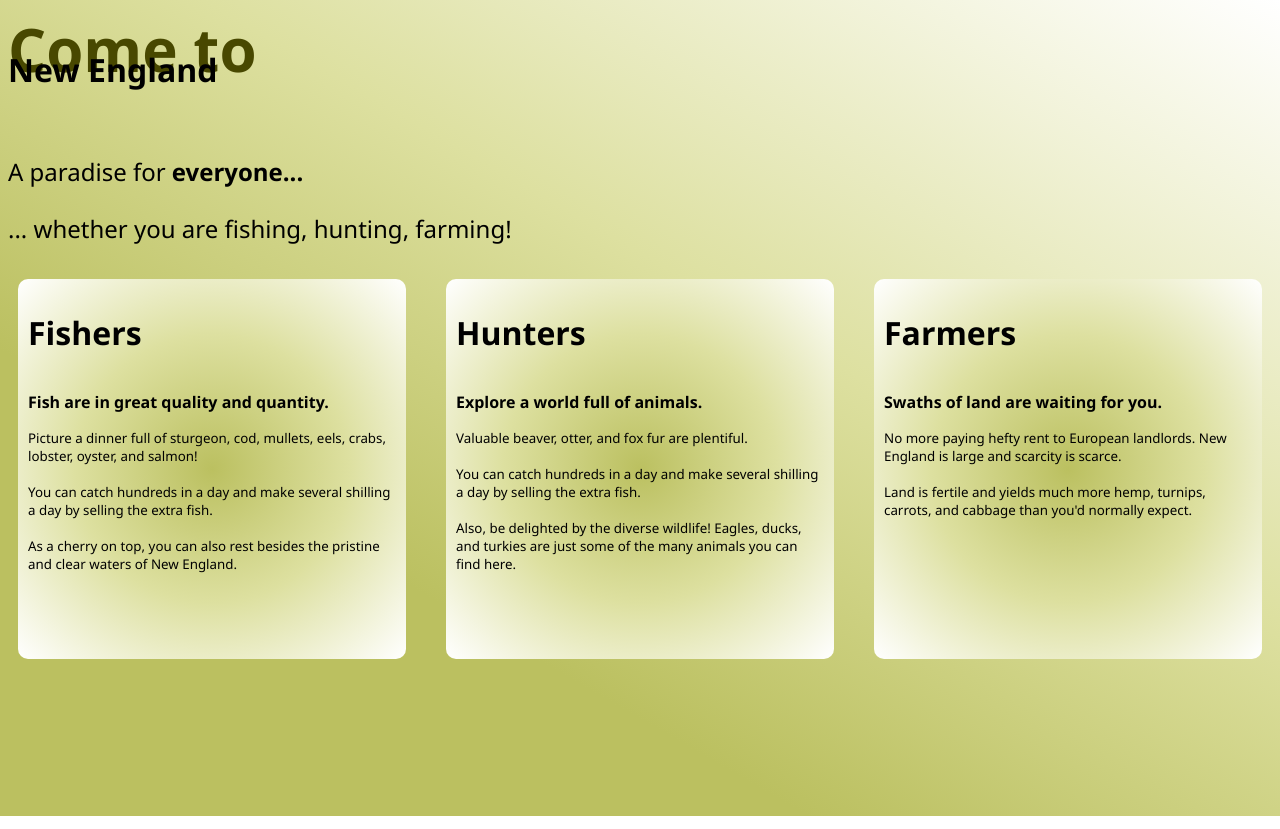
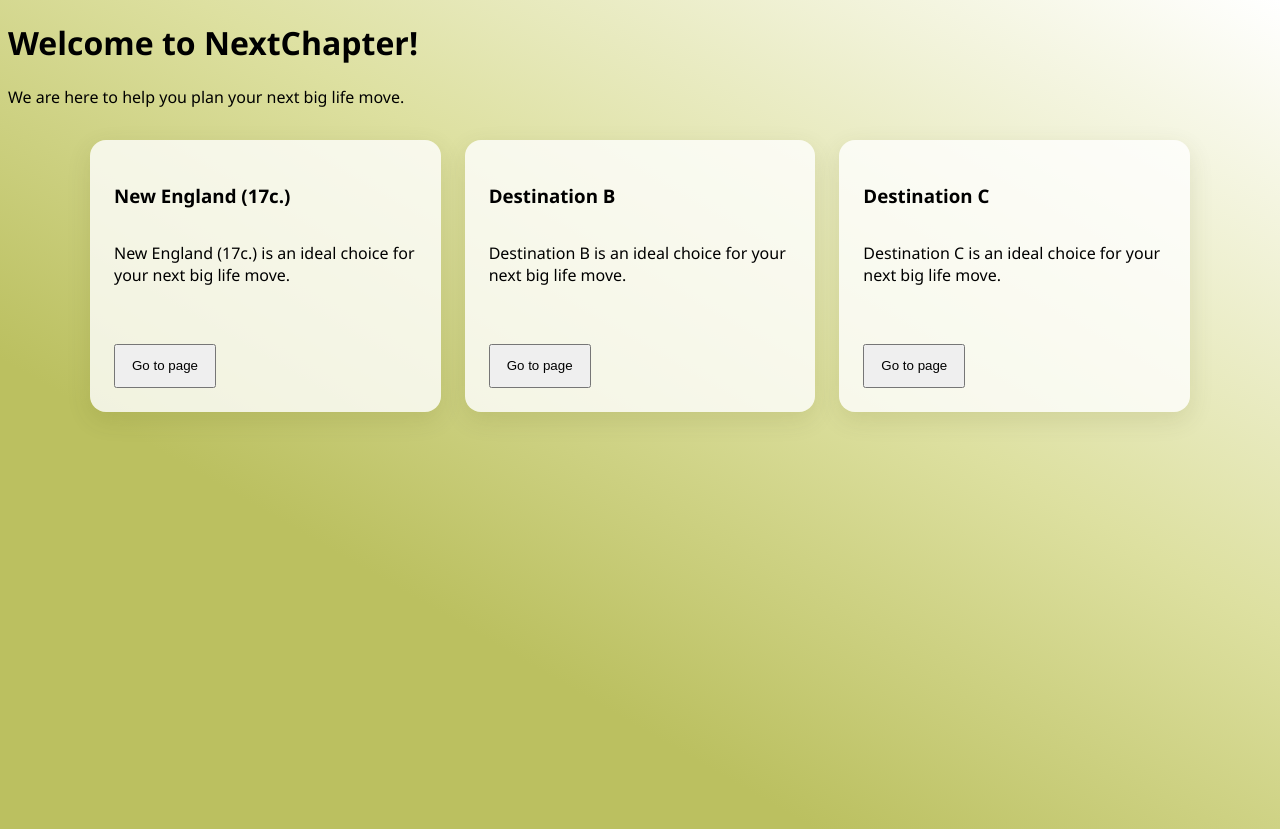
Before and after one commit to Yoon-Ha-Hwang/next-chapter, a plain HTML site: page index.html in a window 1280 px wide. Drawn offline with Linux system fonts and the light colour scheme.

Commit message:
Completed first section

```diff
--- a/index.html
+++ b/index.html
@@ -1,44 +1,47 @@
+<!DOCTYPE html>
+<html lang="en">
 <head>
     <meta charset="UTF-8">
     <meta name="viewport" content="width=device-width, initial-scale=1.0">
     <title>NextChapter</title>
     <link rel="stylesheet" href="style.css" />
 </head>
+<body>
+    <header>
+        <h1 class="font">Welcome to NextChapter!</h1>
+        <p class="font">We are here to help you plan your next big life move.</p>
+    </header>
 
-<header>
-    <h1 class="font" id="headpage">Come to</h1>
-    <h1 class="font" id="destination">New England</h1>
-</header>
-
-<body>
-    <p class="font" id="top"><br>A paradise for <strong>everyone...</strong></p>
-    <p class="font" id="top">... whether you are fishing, hunting, farming!</p>
-    <div class="panorama">
-        <div class="individualcards">
-            <h1 class="font">Fishers</h1>
-            <p class="font"><b>Fish are in great quality and quantity.</b></p>
-            <small class="font">Picture a dinner full of sturgeon, cod, mullets, eels, crabs, lobster, oyster, and salmon!</small>
-            <br>
-            <small class="font">You can catch hundreds in a day and make several shilling a day by selling the extra fish.</small>
-            <br>
-            <small class="font">As a cherry on top, you can also rest besides the pristine and clear waters of New England.</small>
+    <div class="showcase">
+        <div class="location">
+            <h3 class="font">New England (17c.)</h3>
+            <p class="font">New England (17c.) is an ideal choice for your next big life move.</p>
+            <button class="buttondesign" onclick="toA()">Go to page</button>
         </div>
-        <div class="individualcards">
-            <h1 class="font">Hunters</h1>
-            <p class="font"><b>Explore a world full of animals.</b></p>
-            <small class="font">Valuable beaver, otter, and fox fur are plentiful.</small>
-            <br>
-            <small class="font">You can catch hundreds in a day and make several shilling a day by selling the extra fish.</small>
-            <br>
-            <small class="font">Also, be delighted by the diverse wildlife! Eagles, ducks, and turkies are just some of the many animals you can find here.</small>
+        <div class="location">
+            <h3 class="font">Destination B</h3>
+            <p class="font">Destination B is an ideal choice for your next big life move.</p>
+            <button class="buttondesign" onclick="toB()">Go to page</button>
         </div>
-        <div class="individualcards">
-            <h1 class="font">Farmers</h1>
-            <p class="font"><b>Swaths of land are waiting for you.</b></p>
-            <small class="font">No more paying hefty rent to European landlords. New England is large and scarcity is scarce.</small>
-            <br>
-            <small class="font">Land is fertile and yields much more hemp, turnips, carrots, and cabbage than you'd normally expect.</small>
+        <div class="location">
+            <h3 class="font">Destination C</h3>
+            <p class="font">Destination C is an ideal choice for your next big life move.</p>
+            <button class="buttondesign" onclick="toC()">Go to page</button>
         </div>
     </div>
+
     <script src="script.js"></script>
+    <script>
+        function toA() {
+            window.location.href="newEngland.html";
+        }
+         //I'm not adding the links yet because I haven't decided on the page name yet
+        function toB() {
+            window.location.href="";
+        }
+        function toC() {
+            window.location.href="";
+        }
+    </script>
 </body>
+</html>
```
